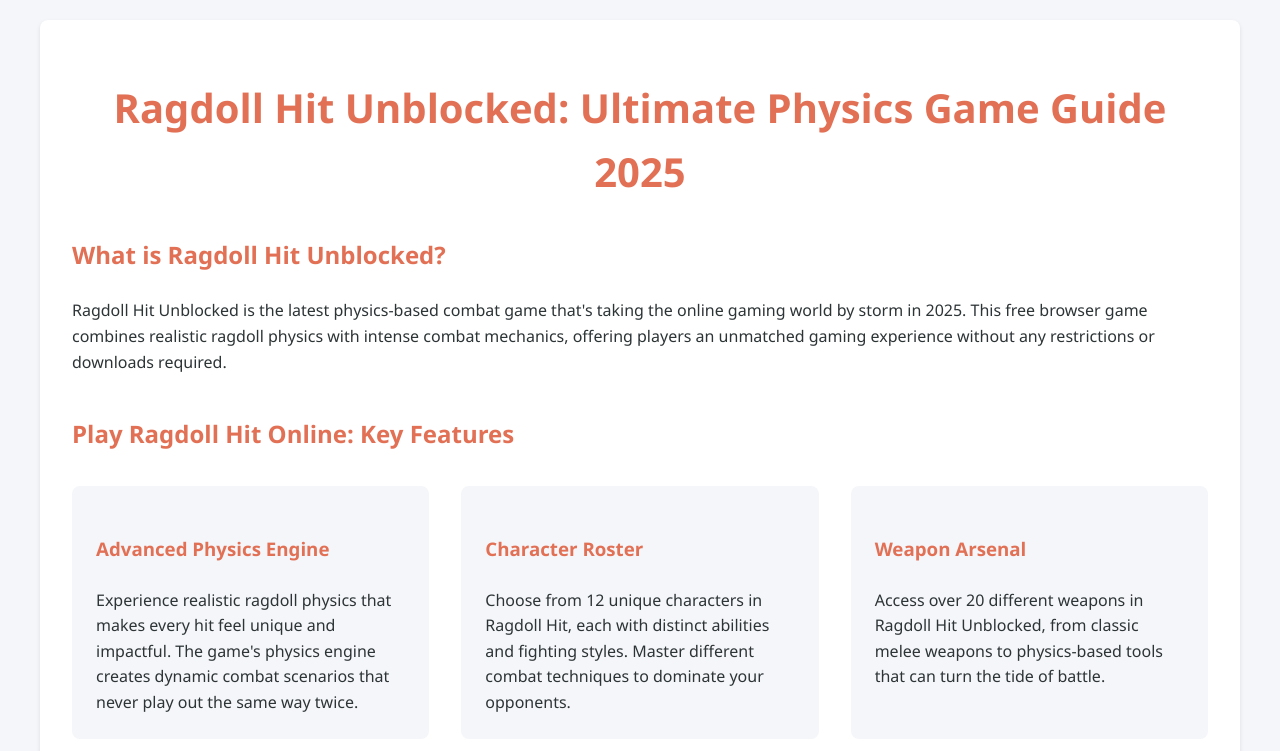
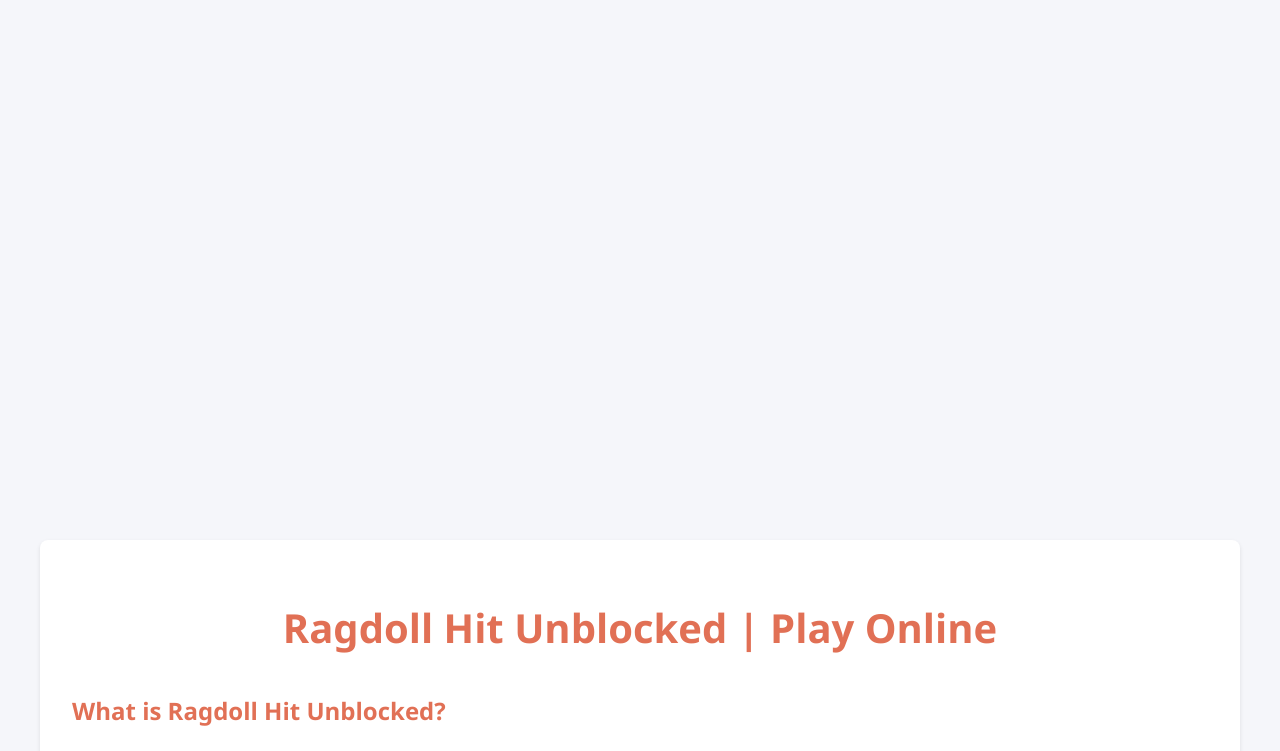
Before and after one commit to unblocked-gaming/ragdoll-hit-unblocked, a plain HTML site: page index.html in a window 1280 px wide. Shown: the top 751 px of the page. Drawn offline with Linux system fonts and the light colour scheme.

Commit message:
Update index.html

```diff
--- a/index.html
+++ b/index.html
@@ -5,8 +5,7 @@
     <meta name="viewport" content="width=device-width, initial-scale=1.0">
     <title>Ragdoll Hit Unblocked | Play Online</title>
     <meta name="title" content="Ragdoll Hit Unblocked | Play Online">
-    <meta name="description" content="Play Ragdoll Hit Unblocked - Experience intense physics-based combat, unlock all characters, and master pro strategies. Best browser game guide updated for 2025!">
-    <meta name="keywords" content="ragdoll hit unblocked, ragdoll hit game, ragdoll hit online, play ragdoll hit, ragdoll hit characters, ragdoll hit tips, ragdoll hit strategy, physics games unblocked, ragdoll hit walkthrough 2025">
+    <meta name="description" content="Play Ragdoll Hit Unblocked - Experience intense physics-based combat, unlock all characters, and master pro strategies. Play game from anywhere.">
     <meta name="robots" content="index, follow">
     <link rel="canonical" href="https://unblocked-gaming.github.io/ragdoll-hit-unblocked/" />
 
@@ -30,6 +29,9 @@
             background-color: var(--background-color);
             color: var(--text-color);
             padding: 20px;
+            display: flex;
+            flex-direction: column;
+            align-itmes: centerl
         }
 
         .container {
@@ -94,13 +96,22 @@
                 font-size: 2rem;
             }
         }
+        .game {
+            widht: 75%;
+            height: 520px;
+
+        }
     </style>
 </head>
 <body>
+    <div class="game">
+        <iframe src="https://freetoplayz.github.io/ragdoll-hit/" width="100%" height="100%" style="border:none;"></iframe>
+    </div>
+
     <main class="container">
       <iframe src="https://freetoplayz.github.io/ragdoll-hit/" width="100%" height="520" style="border:none;"></iframe>
         <article>
-            <h1>Ragdoll Hit Unblocked: Ultimate Physics Game Guide 2025</h1>
+            <h1>Ragdoll Hit Unblocked | Play Online</h1>
 
             <section class="content-section">
                 <h2>What is Ragdoll Hit Unblocked?</h2>
```
